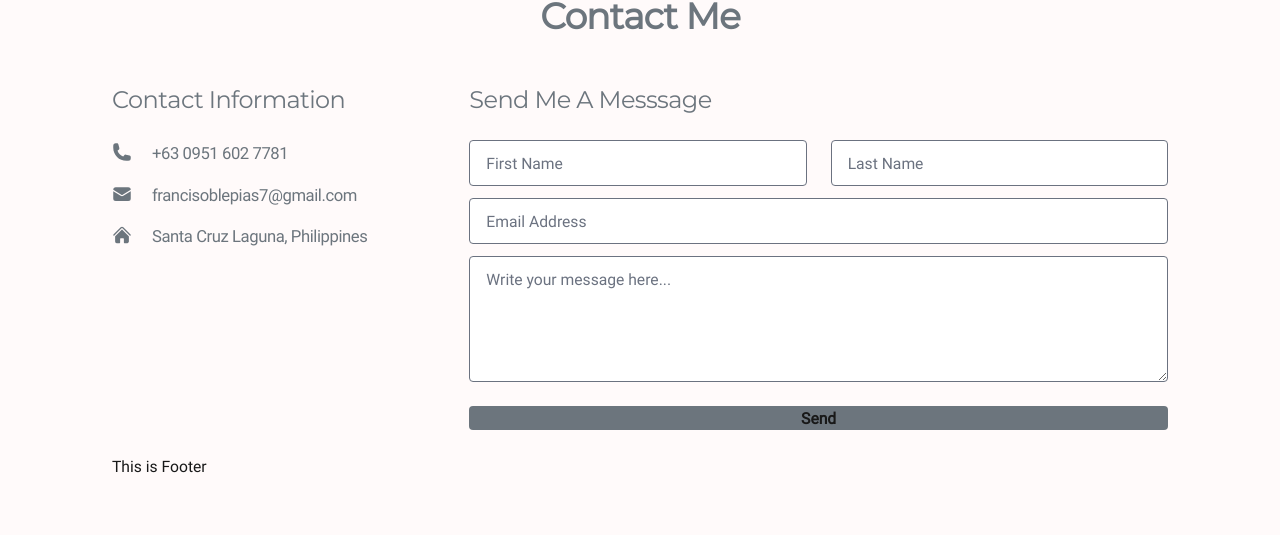
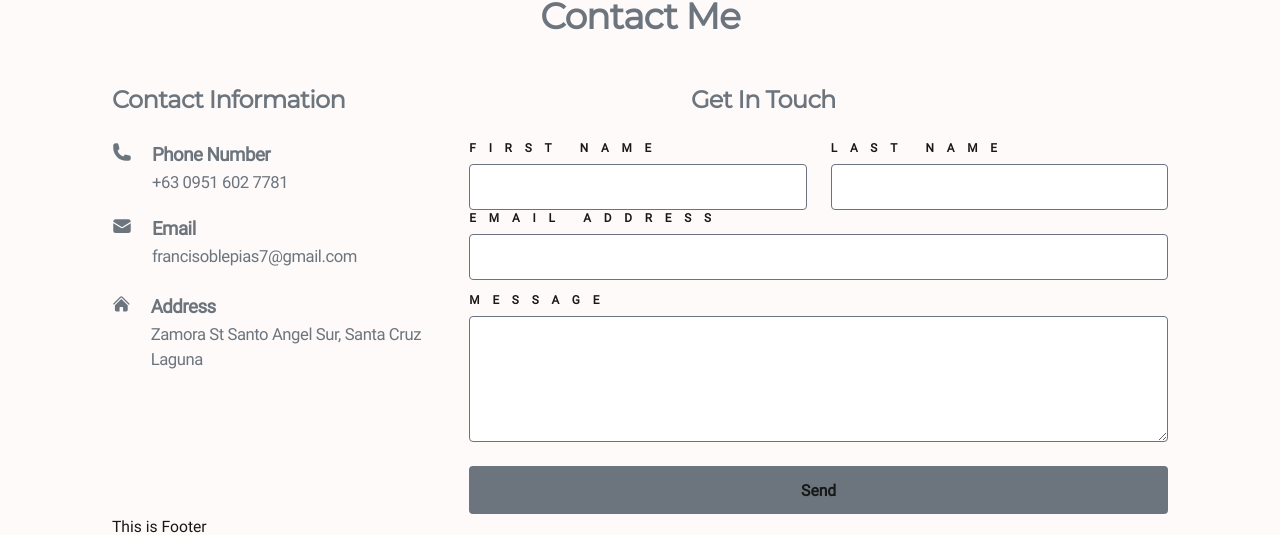
Before and after one commit to Franz090/my-portfolio, a React (Vite) app: page / in a window 1280 px wide. Shown: the part 640-1175 px from the top of the page. Before the commit the page ends 1118 px from the top, so only its background shows below. Built offline with nearby package versions, Linux system fonts and the light colour scheme.

Commit message:
fix the contact form

```diff
--- a/src/components/Contact/ContactInfo.jsx
+++ b/src/components/Contact/ContactInfo.jsx
@@ -1,11 +1,10 @@
 import React, { useRef } from 'react';
 import emailjs from '@emailjs/browser';
 
+export default function ContactInfo() {
+ const form = useRef();
 
-export default function ContactInfo()  {
-  const form = useRef();
-
-  const sendEmail = (e) => {
+ const sendEmail = (e) => {
     e.preventDefault();
 
     emailjs.sendForm('service_t9yudsu', 'template_br5ubl1', form.current, 'a1HWmBwln_h1j5REX')
@@ -15,27 +14,38 @@ export default function ContactInfo()  {
       }, (error) => {
           console.log(error.text);
       });
-  };
+ };
+
  return (
     <form className="lg:w-full" ref={form} onSubmit={sendEmail}>
       <div className="flex flex-wrap -mx-3 mb-6">
-        <div className="w-full md:w-1/2 px-3 mb-6 md:mb-0">
-          <input className="appearance-none block w-full bg-gray-200 text-gray-700 border border-red-500 rounded py-3 px-4 mb-3 leading-tight focus:outline-none focus:bg-white" id="grid-first-name" type="text" placeholder="First Name" name="first_name" />
+        <div className="w-full md:w-1/2 px-3">
+          <label className="block uppercase tracking-wide text-gray-700 text-xs font-bold mb-2" htmlFor="grid-first-name">
+            First Name
+          </label>
+          <input className="appearance-none block w-full bg-gray-200 text-gray-700 border border-gray-200 rounded py-3 px-4 leading-tight focus:outline-none focus:bg-white focus:border-gray-500" id="grid-first-name" type="text" name="first_name" autoComplete="given-name" />
         </div>
         <div className="w-full md:w-1/2 px-3">
-          <input className="appearance-none block w-full bg-gray-200 text-gray-700 border border-gray-200 rounded py-3 px-4 leading-tight focus:outline-none focus:bg-white focus:border-gray-500" id="grid-last-name" type="text" placeholder="Last Name"
-          name="last_name" />
+          <label className="block uppercase tracking-wide text-gray-700 text-xs font-bold mb-2" htmlFor="grid-last-name">
+            Last Name
+          </label>
+          <input className="appearance-none block w-full bg-gray-200 text-gray-700 border border-gray-200 rounded py-3 px-4 leading-tight focus:outline-none focus:bg-white focus:border-gray-500" id="grid-last-name" type="text" name="last_name" autoComplete="family-name" />
         </div>
         <div className="w-full px-3">
-          <input className="appearance-none block w-full bg-gray-200 text-gray-700 border border-gray-200 rounded py-3 px-4 mb-3 leading-tight focus:outline-none focus:bg-white focus:border-gray-500" id="grid-email" type="email" placeholder="Email Address" name="user_email" />
+          <label className="block uppercase tracking-wide text-gray-700 text-xs font-bold mb-2" htmlFor="grid-email">
+            Email Address
+          </label>
+          <input className="appearance-none block w-full bg-gray-200 text-gray-700 border border-gray-200 rounded py-3 px-4 mb-3 leading-tight focus:outline-none focus:bg-white focus:border-gray-500" id="grid-email" type="email" name="user_email" autoComplete="email" />
         </div>
-        <div className="w-full mb-6 px-3">
-          <textarea className="appearance-none block w-full bg-gray-200 text-gray-700 border border-gray-200 rounded py-3 px-4 leading-tight focus:outline-none focus:bg-white focus:border-gray-500" id="grid-message" rows="5" placeholder="Write your message here..." name="message"></textarea>
+        <div className="w-full px-3">
+          <label className="block uppercase tracking-wide text-gray-700 text-xs font-bold mb-2" htmlFor="grid-message">
+            Message
+          </label>
+          <textarea className="appearance-none block w-full bg-gray-200 text-gray-700 border border-gray-200 rounded py-3 px-4 leading-tight focus:outline-none focus:bg-white focus:border-gray-500" id="grid-message" rows="5" name="message" autoComplete="message" />
         </div>
-        <div className="flex justify-center w-full px-3">
-        <input className="bg-gray-light  hover:bg-gray text-white font-bold rounded
-         w-full" type="submit" value="Send" />
       </div>
+      <div className="flex justify-center w-full ">
+        <input className="bg-gray-light pt-3 pb-3 hover-bg-gray-dark text-white font-bold rounded w-full" type="submit" value="Send" />
       </div>
     </form>
  )
--- a/src/shared/components/Partials/Contact.jsx
+++ b/src/shared/components/Partials/Contact.jsx
@@ -11,28 +11,37 @@ const Contact = () => {
         <div className="grid lg:grid-cols-3 grid-cols-1  gap-4 pt-11 ">
 
           <div className='col-span-1 '>
-          <h2 className='capitalize font-montserrat  text-gray-light tracking-tight leading-10 font-medium text-justify pb-5 lg:w-3/4 lg:text-[24px]'>Contact Information</h2>
-            <div className='flex pb-4'>
+          <h2 className='capitalize font-montserrat  text-gray-light tracking-tight leading-10 font-semibold text-justify pb-5 lg:w-3/4 lg:text-[24px]'>Contact Information</h2>
+
+            <div className='flex pb-3'>
               <svg xmlns="http://www.w3.org/2000/svg" viewBox="0 0 24 24" fill="currentColor" className="w-5 h-6 text-gray-light ">
               <path fillRule="evenodd" d="M1.5 4.5a3 3 0 013-3h1.372c.86 0 1.61.586 1.819 1.42l1.105 4.423a1.875 1.875 0 01-.694 1.955l-1.293.97c-.135.101-.164.249-.126.352a11.285 11.285 0 006.697 6.697c.103.038.25.009.352-.126l.97-1.293a1.875 1.875 0 011.955-.694l4.423 1.105c.834.209 1.42.959 1.42 1.82V19.5a3 3 0 01-3 3h-2.25C8.552 22.5 1.5 15.448 1.5 6.75V4.5z" clipRule="evenodd" /></svg>
-
+              <div className='flex flex-col items-start pb-2'>
+            <span className="text-gray-light tracking-tight lg:text-[19px] font-roboto font-semibold ml-5">Phone Number</span>
              <span className="ml-5  text-gray-light tracking-tight lg:text-[17px]">+63 0951 602 7781</span>
+             </div>
             </div>
             <div className='flex pb-4'>
             <svg xmlns="http://www.w3.org/2000/svg" viewBox="0 0 24 24" fill="currentColor" className="w-5 h-6 text-gray-light">
               <path d="M1.5 8.67v8.58a3 3 0 003 3h15a3 3 0 003-3V8.67l-8.928 5.493a3 3 0 01-3.144 0L1.5 8.67z" />
               <path d="M22.5 6.908V6.75a3 3 0 00-3-3h-15a3 3 0 00-3 3v.158l9.714 5.978a1.5 1.5 0 001.572 0L22.5 6.908z" /></svg>
+              <div className='flex flex-col items-start pb-2'>
+            <span className="text-gray-light tracking-tight lg:text-[19px] font-roboto font-semibold ml-5">Email</span>
              <span className="ml-5  text-gray-light tracking-tight lg:text-[17px]">francisoblepias7@gmail.com</span>
+             </div>
             </div>
             <div className='flex pb-4'>
             <svg xmlns="http://www.w3.org/2000/svg" viewBox="0 0 24 24" fill="currentColor" className="w-5 h-6 text-gray-light tracking-tighter">
             <path d="M11.47 3.84a.75.75 0 011.06 0l8.69 8.69a.75.75 0 101.06-1.06l-8.689-8.69a2.25 2.25 0 00-3.182 0l-8.69 8.69a.75.75 0 001.061 1.06l8.69-8.69z" />
             <path d="M12 5.432l8.159 8.159c.03.03.06.058.091.086v6.198c0 1.035-.84 1.875-1.875 1.875H15a.75.75 0 01-.75-.75v-4.5a.75.75 0 00-.75-.75h-3a.75.75 0 00-.75.75V21a.75.75 0 01-.75.75H5.625a1.875 1.875 0 01-1.875-1.875v-6.198a2.29 2.29 0 00.091-.086L12 5.43z" /></svg>
-             <span className="ml-5  text-gray-light tracking-tight lg:text-[17px]">Santa Cruz Laguna, Philippines</span>
+            <div className='flex flex-col items-start pb-2'>
+            <span className="text-gray-light tracking-tight lg:text-[19px] font-roboto font-semibold ml-5">Address</span>
+             <span className="ml-5  text-gray-light tracking-tight lg:text-[17px]">Zamora St Santo Angel Sur, Santa Cruz Laguna</span>
+             </div>
             </div>
           </div>
           <div className="lg:col-span-2 col-span-1">
-          <h2 className='capitalize font-montserrat  text-gray-light tracking-tight leading-10 font-medium text-justify pb-5 lg:w-3/4 lg:text-[24px]'>Send Me a Messsage</h2>
+          <h2 className='capitalize font-montserrat  text-gray-light tracking-tight leading-10  ml-8 pb-5  text-center lg:w-3/4 lg:text-[24px] font-semibold'>Get In Touch</h2>
           <ContactInfo/>
           </div>
         </div>
```
